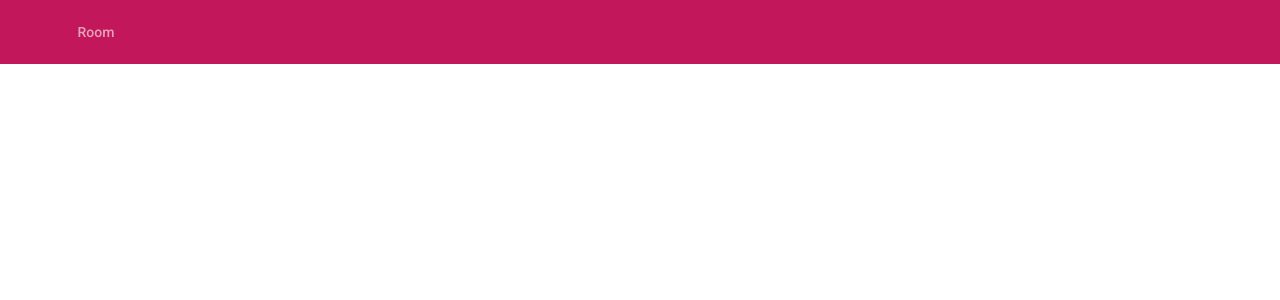
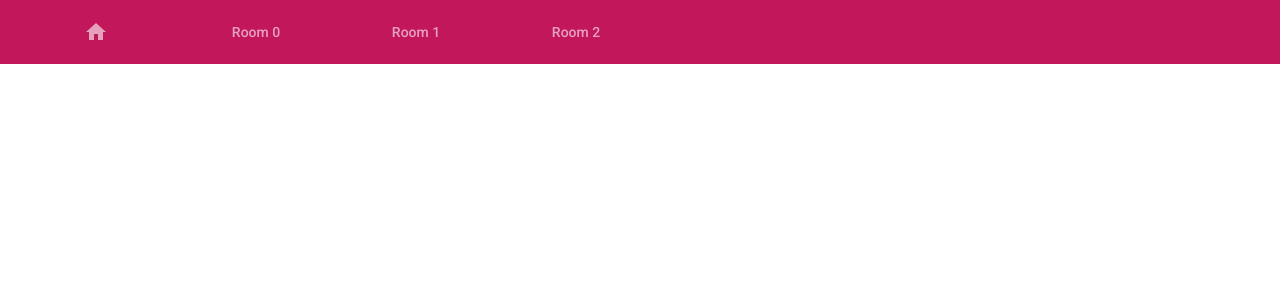
Before and after one commit to Legion2/Smart-and-Healthy-Office, an Angular app in the folder web-app/: page / in a window 1280 px wide. Shown: the top 300 px of the page. Built offline with nearby package versions, Linux system fonts and the light colour scheme.

Commit message:
added openapi generator + base impl for rooms

```diff
--- a/web-app/package.json
+++ b/web-app/package.json
@@ -7,6 +7,7 @@
     "build": "ng build",
     "test": "ng test",
     "lint": "ng lint",
+    "openapi-gen": "ng-openapi-gen --input http://localhost/api/openapi -o generated/api",
     "e2e": "ng e2e"
   },
   "private": true,
--- a/web-app/src/app/app.component.html
+++ b/web-app/src/app/app.component.html
@@ -1,6 +1,9 @@
 <mat-toolbar color="primary" class="toolbar">
   <mat-toolbar-row>
     <nav mat-tab-nav-bar class="tabs" backgroundColor="primary">
+      <a mat-tab-link>
+        <mat-icon aria-hidden="false" aria-label="Example home icon" (click)="goToHome()">home</mat-icon>
+      </a>
       <a mat-tab-link
          *ngFor="let link of navLinks"
          [routerLink]="link.link"
--- a/web-app/src/app/app.component.ts
+++ b/web-app/src/app/app.component.ts
@@ -20,15 +20,27 @@ export class AppComponent implements OnInit {
     });
   }
 
+
   constructor(private router: Router,
-    private swPush: SwPush) {
-    this.navLinks = [
-      {
-        label: 'Room',
-        link: './room',
-        index: 0,
-      }
-    ];
+              private swPush: SwPush) {
+    this.createRooms();
+  }
+
+  goToHome(): void {
+    this.router.navigate(['/']);
+  }
+
+  createRooms(): void {
+    const max_room = 3;
+    for (let i = 0; i < max_room; i++) {
+      console.log(i);
+      const link  = {
+        label: 'Room ' + i.toString(),
+        link:  './room' + i.toString(),
+        index: i,
+      };
+      this.navLinks.push(link);
+    }
   }
 
   subscribeToNotifications(): void {
--- a/web-app/src/app/app.module.ts
+++ b/web-app/src/app/app.module.ts
@@ -8,6 +8,7 @@ import { environment } from '../environments/environment';
 import { RoomComponent } from './room/room.component';
 import { MatToolbarModule } from '@angular/material/toolbar';
 import { MatTabsModule } from '@angular/material/tabs';
+import {MatIconModule} from '@angular/material/icon';
 
 @NgModule({
   declarations: [
@@ -20,7 +21,8 @@ import { MatTabsModule } from '@angular/material/tabs';
     BrowserAnimationsModule,
     ServiceWorkerModule.register('ngsw-worker.js', {enabled: environment.production}),
     MatToolbarModule,
-    MatTabsModule
+    MatTabsModule,
+    MatIconModule
   ],
   providers: [],
   bootstrap: [AppComponent]
```
Also changed, not shown: 1 other file (tests, documents, lock files or other folders).
